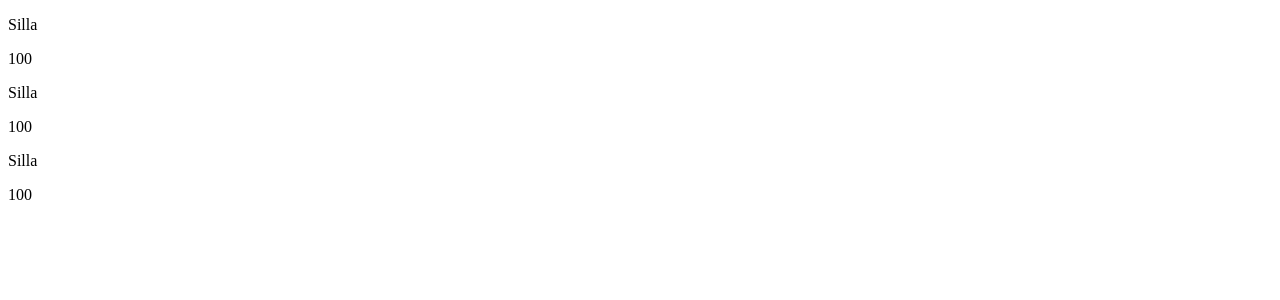
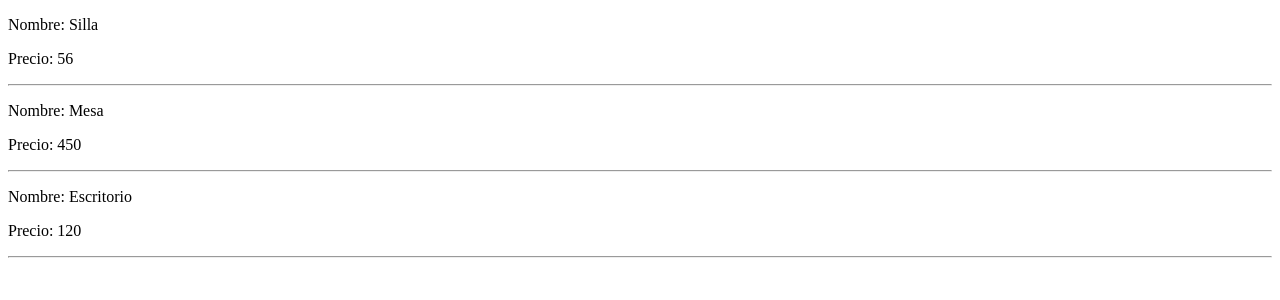
Before and after one commit to elianisdev/vue-3-ecommerce, a Vue app: page / in a window 1280 px wide. Shown: the top 300 px of the page. Built offline with nearby package versions, Linux system fonts and the light colour scheme; the HTML template or start-up script is replaced by a standard one.

Commit message:
commit component product list

```diff
--- a/src/examples/ProductCard.vue
+++ b/src/examples/ProductCard.vue
@@ -1,21 +1,13 @@
 <script lang="ts">
 export default {
-  data(){
-    return {
-  product: {
-    name: "Silla",
-    price: 100,
-  }
-    }
-  }
+  props: ['product']
 }
 </script>
 
 <template>
- <p>{{ product.name}}</p>
-  <p>{{ product.price }}</p>
-
-
+ <p>Nombre: {{ product.name}}</p>
+  <p>Precio: {{ product.price }}</p>
+  <hr />
 </template>
 <style scoped>
 
--- a/src/examples/ProductList.vue
+++ b/src/examples/ProductList.vue
@@ -14,17 +14,16 @@ products: [
 ]
     }
   },
-  methods: {
-
-  }
-
 }
 
 </script>
 
 <template>
-<ProductCard v-for= "product in products" />
-</template> //template es el html del componente lo que se muestra al usuario
+<ProductCard
+  v-for="product in products"
+  :product="product"
+  :key="product.name" />
+</template>
 
 <style scoped>
 
```
